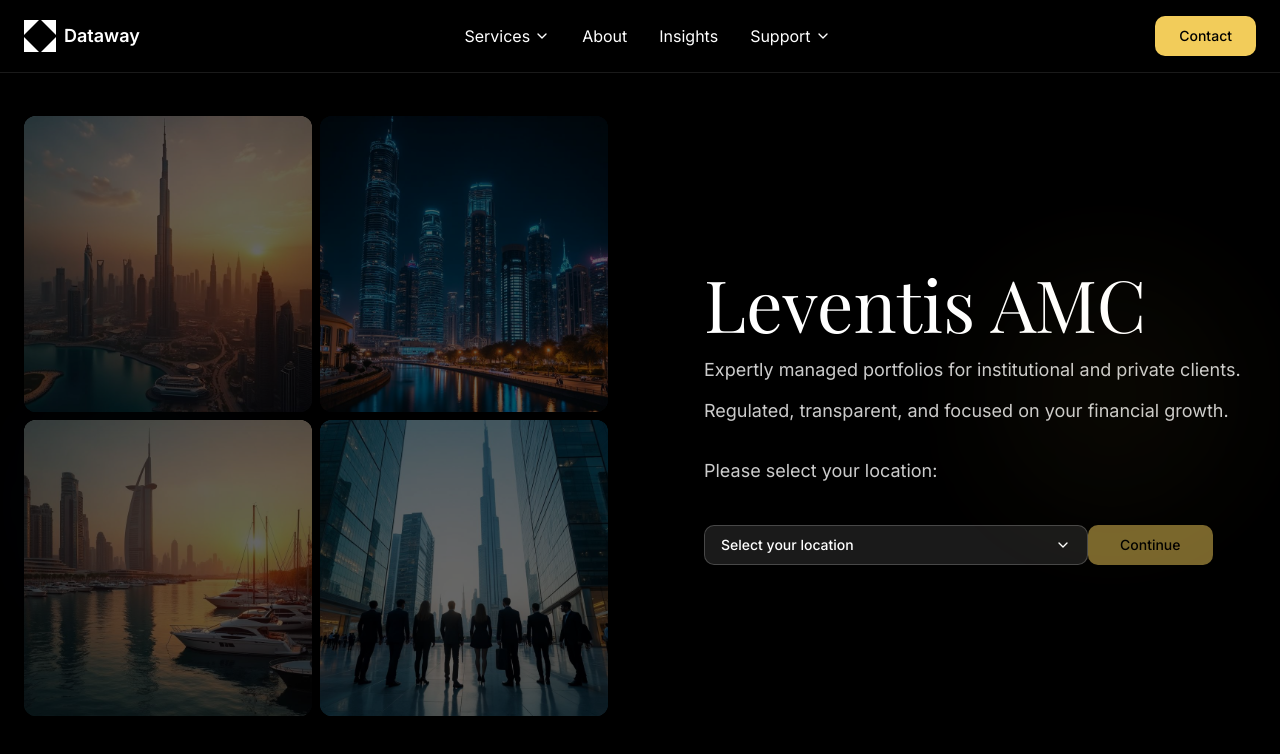
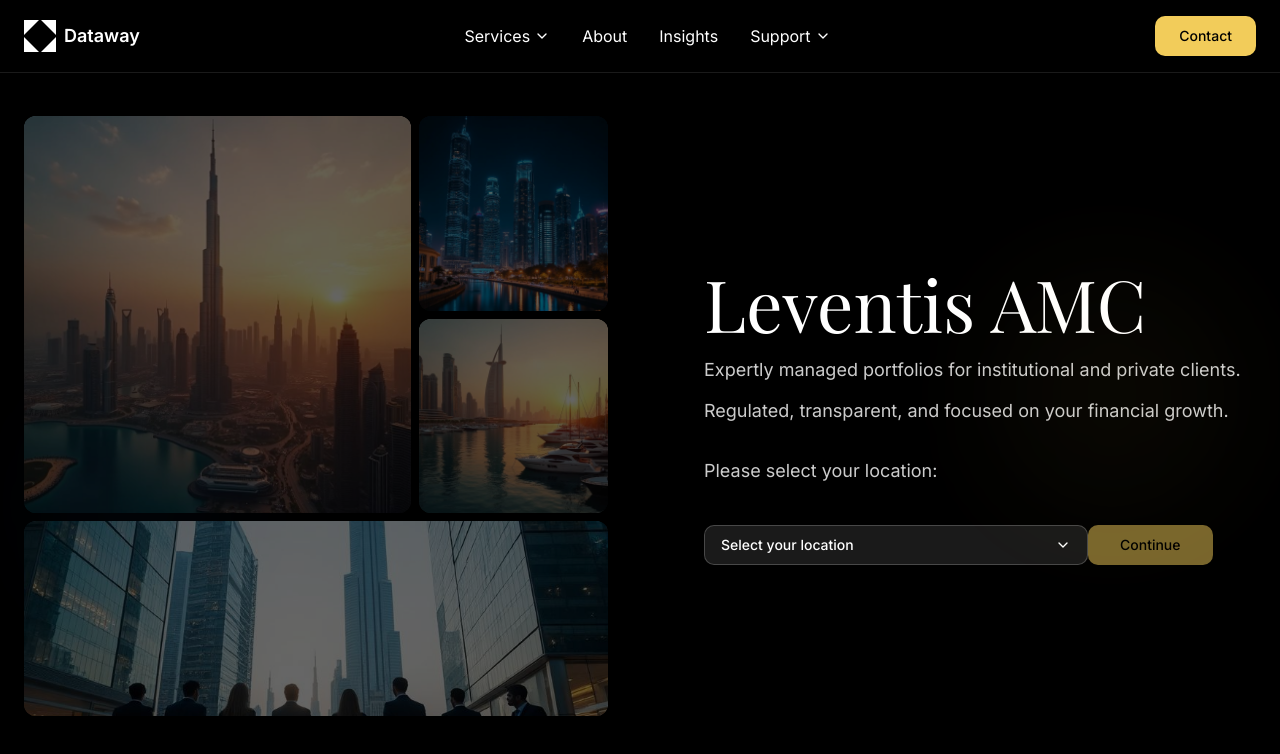
Before and after one commit to 2on4/dubai-gateway-welcome, a React (Vite) app: page / in a window 1280 px wide. Shown: the top 754 px of the page. Built offline with nearby package versions, Linux system fonts and the light colour scheme.

Commit message:
Refine image grid layout
Adjust the image grid to better match the dynamic layout of the reference image, ensuring images fill the screen appropriately.

```diff
--- a/src/pages/Index.tsx
+++ b/src/pages/Index.tsx
@@ -46,26 +46,50 @@ const Index = () => {
           <div className="grid lg:grid-cols-2 gap-16 items-center min-h-[80vh]">
 
             {/* Left side - Dynamic Image Grid */}
-            <div className="grid grid-cols-2 grid-rows-2 gap-2 h-[80vh] max-h-[600px]">
-              {images.map((image, index) => (
-                <div
-                  key={index}
-                  className="relative overflow-hidden rounded-lg group cursor-pointer"
-                >
-                  {/* Dark overlay */}
-                  <div className="absolute inset-0 bg-black/60 z-10 group-hover:bg-black/40 transition-all duration-500"></div>
+            <div className="grid grid-cols-3 grid-rows-3 gap-2 h-[80vh] max-h-[600px]">
+              {/* Large top-left image */}
+              <div className="col-span-2 row-span-2 relative overflow-hidden rounded-lg group cursor-pointer">
+                <div className="absolute inset-0 bg-black/60 z-10 group-hover:bg-black/40 transition-all duration-500"></div>
+                <img
+                  src={images[0].src}
+                  alt={images[0].alt}
+                  className="w-full h-full object-cover transition-transform duration-700 group-hover:scale-110"
+                />
+                <div className="absolute inset-0 bg-gradient-to-br from-primary/20 to-transparent opacity-0 group-hover:opacity-100 transition-opacity duration-500 z-20"></div>
+              </div>
 
-                  {/* Image */}
-                  <img
-                    src={image.src}
-                    alt={image.alt}
-                    className="w-full h-full object-cover transition-transform duration-700 group-hover:scale-110"
-                  />
+              {/* Top-right image */}
+              <div className="relative overflow-hidden rounded-lg group cursor-pointer">
+                <div className="absolute inset-0 bg-black/60 z-10 group-hover:bg-black/40 transition-all duration-500"></div>
+                <img
+                  src={images[1].src}
+                  alt={images[1].alt}
+                  className="w-full h-full object-cover transition-transform duration-700 group-hover:scale-110"
+                />
+                <div className="absolute inset-0 bg-gradient-to-br from-primary/20 to-transparent opacity-0 group-hover:opacity-100 transition-opacity duration-500 z-20"></div>
+              </div>
 
-                  {/* Hover overlay effect */}
-                  <div className="absolute inset-0 bg-gradient-to-br from-primary/20 to-transparent opacity-0 group-hover:opacity-100 transition-opacity duration-500 z-20"></div>
-                </div>
-              ))}
+              {/* Middle-right image */}
+              <div className="relative overflow-hidden rounded-lg group cursor-pointer">
+                <div className="absolute inset-0 bg-black/60 z-10 group-hover:bg-black/40 transition-all duration-500"></div>
+                <img
+                  src={images[2].src}
+                  alt={images[2].alt}
+                  className="w-full h-full object-cover transition-transform duration-700 group-hover:scale-110"
+                />
+                <div className="absolute inset-0 bg-gradient-to-br from-primary/20 to-transparent opacity-0 group-hover:opacity-100 transition-opacity duration-500 z-20"></div>
+              </div>
+
+              {/* Bottom row spanning full width */}
+              <div className="col-span-3 relative overflow-hidden rounded-lg group cursor-pointer">
+                <div className="absolute inset-0 bg-black/60 z-10 group-hover:bg-black/40 transition-all duration-500"></div>
+                <img
+                  src={images[3].src}
+                  alt={images[3].alt}
+                  className="w-full h-full object-cover transition-transform duration-700 group-hover:scale-110"
+                />
+                <div className="absolute inset-0 bg-gradient-to-br from-primary/20 to-transparent opacity-0 group-hover:opacity-100 transition-opacity duration-500 z-20"></div>
+              </div>
             </div>
 
             {/* Right side - Content */}
```
